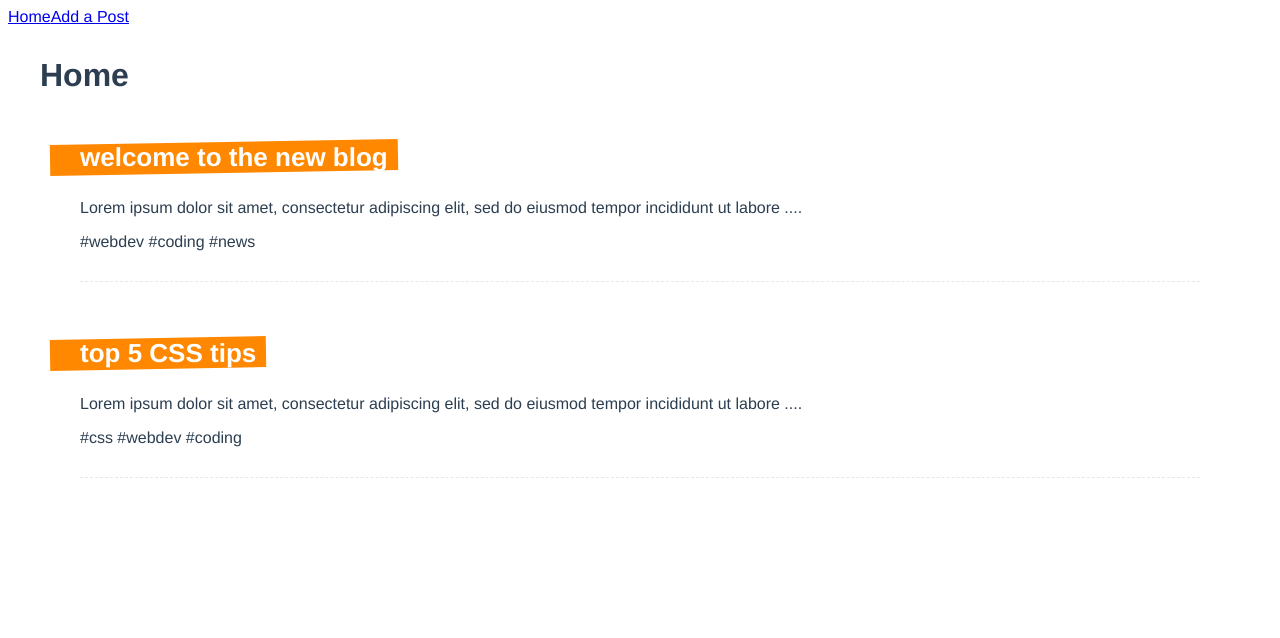
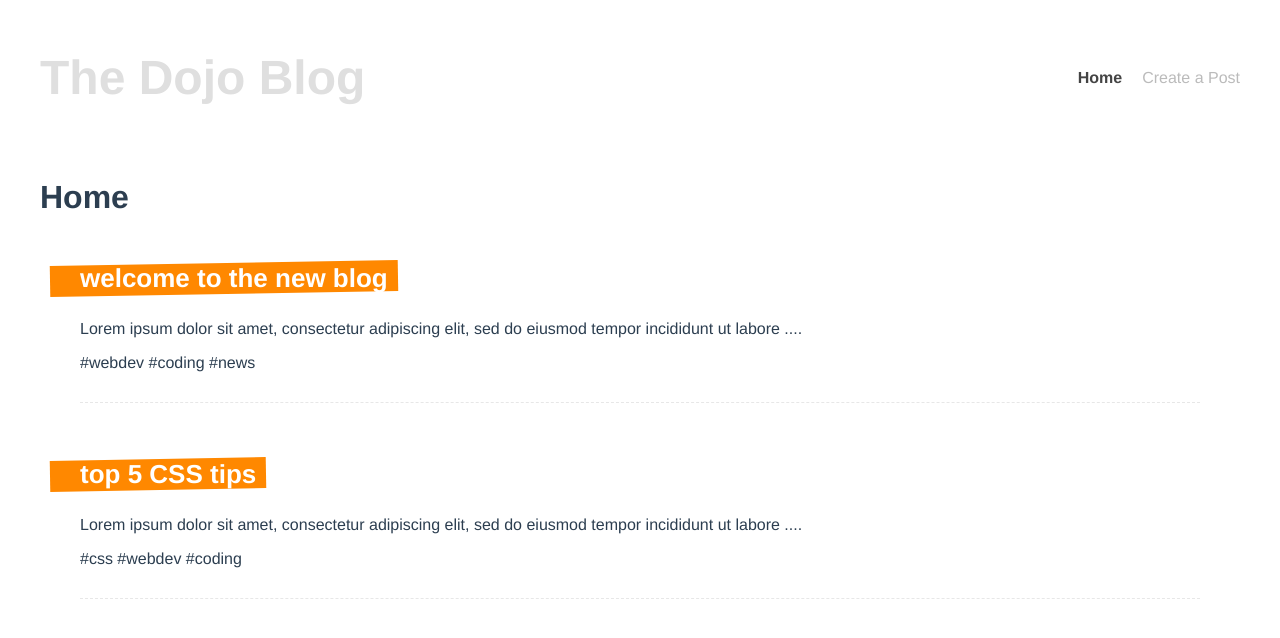
Before and after one commit to mikeqiu2011/dojo-blog, a Vue app: page / in a window 1280 px wide. Shown: the top 638 px of the page. Built offline with nearby package versions, Linux system fonts and the light colour scheme; data requests are answered from the project's data file.

Commit message:
add navbar

```diff
--- a/src/App.vue
+++ b/src/App.vue
@@ -1,10 +1,15 @@
 <template>
-  <nav>
-    <router-link to="/">Home</router-link>
-    <router-link :to="{ name: 'Create' }">Add a Post</router-link>
-  </nav>
+  <NavBar />
   <router-view />
 </template>
+
+<script>
+import NavBar from "./components/NavBar.vue";
+export default {
+  setup() {},
+  components: { NavBar },
+};
+</script>
 
 <style>
 #app {
--- /dev/null
+++ b/src/components/NavBar.vue
@@ -0,0 +1,37 @@
+<template>
+  <header>
+    <h1>The Dojo Blog</h1>
+    <nav>
+      <router-link :to="{ name: 'Home' }">Home</router-link>
+      <router-link :to="{ name: 'Create' }">Create a Post</router-link>
+    </nav>
+  </header>
+</template>
+
+<script>
+export default {};
+</script>
+
+<style>
+header {
+  display: flex;
+  justify-content: space-between;
+  align-items: center;
+  max-width: 1200px;
+  margin: 0 auto;
+  padding: 10px;
+}
+header h1 {
+  color: #dfdfdf;
+  font-size: 48px;
+}
+header a {
+  color: #bbb;
+  text-decoration: none;
+  margin-left: 20px;
+}
+header a.router-link-active {
+  color: #444;
+  font-weight: bold;
+}
+</style>
```
